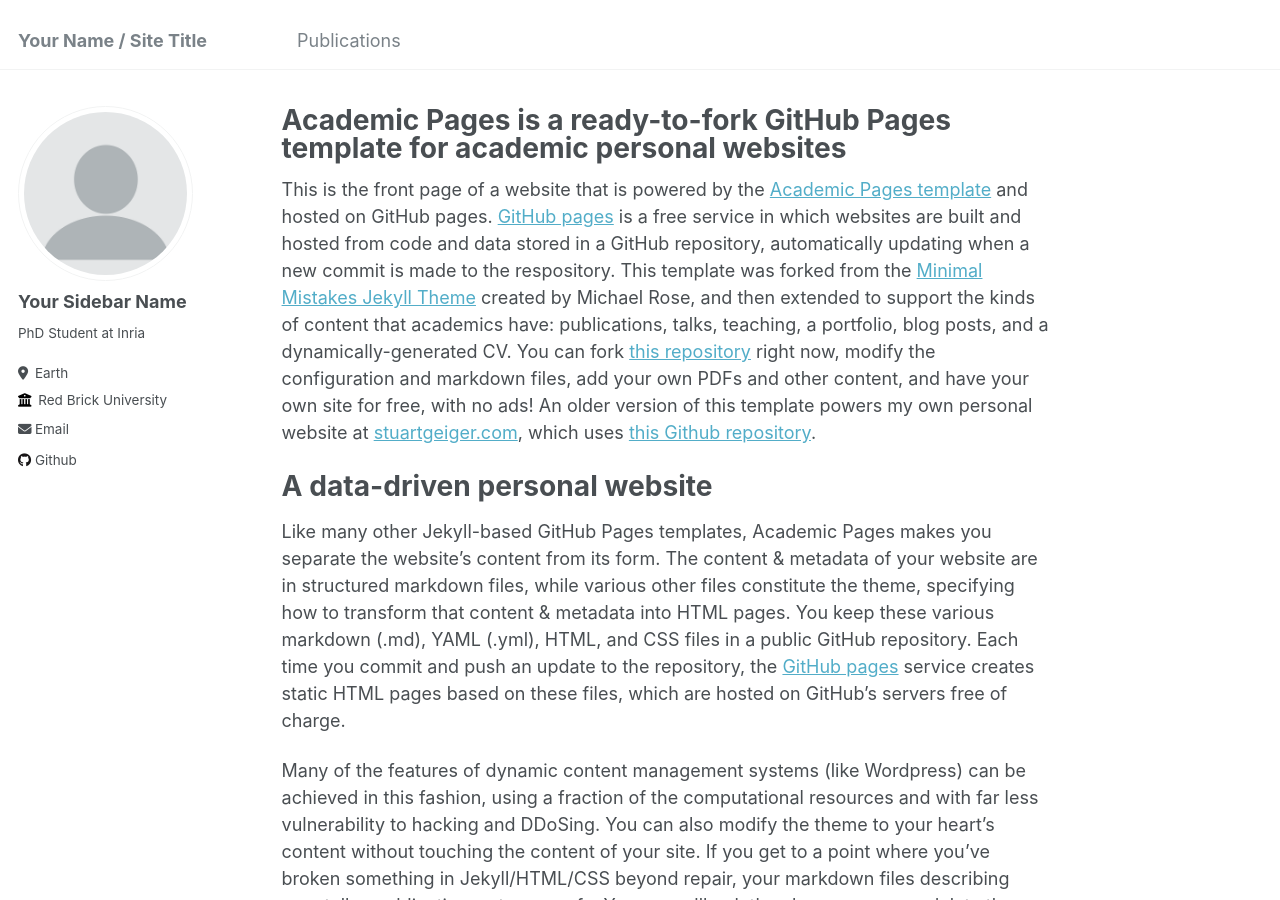
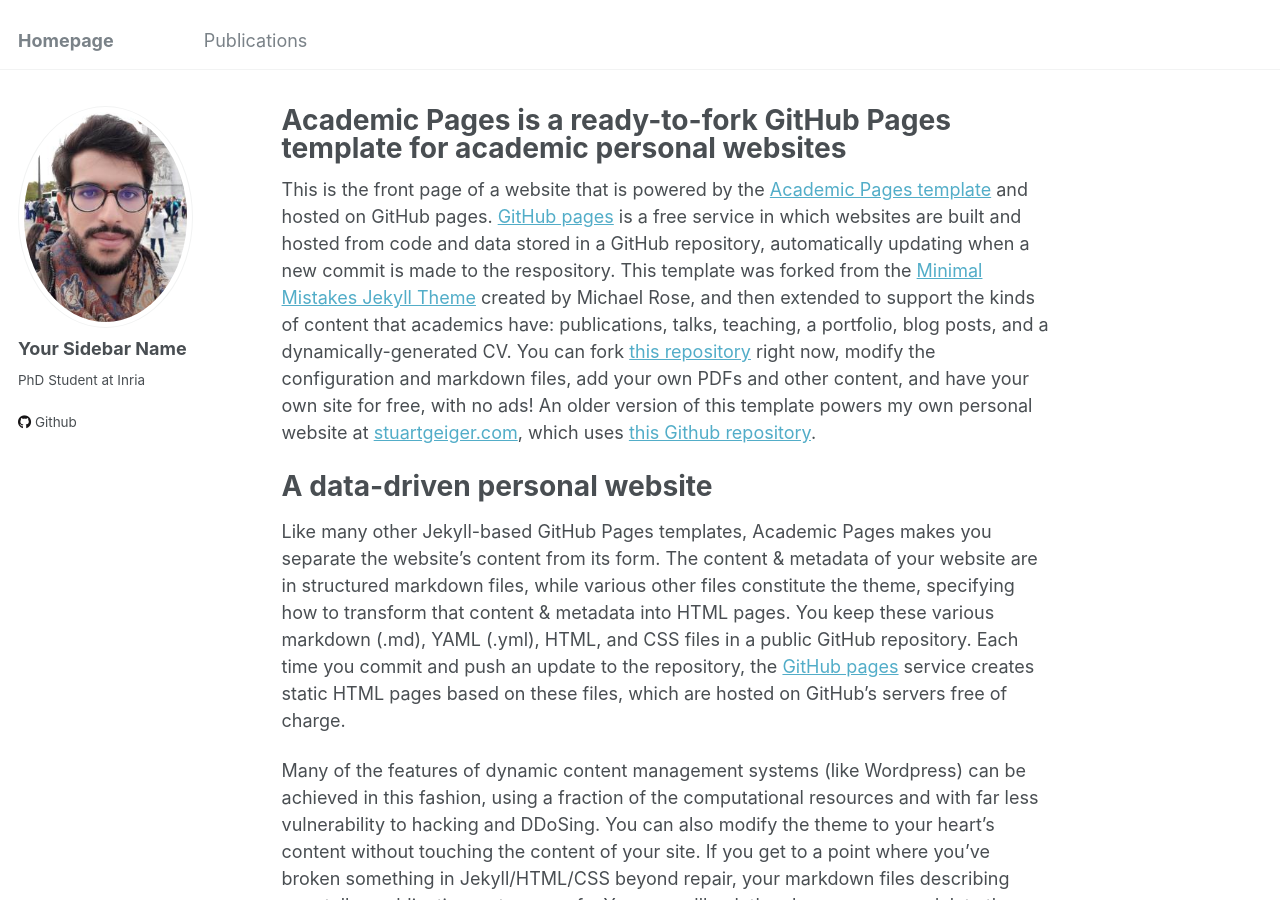
Before and after one commit to MehdiN/mehdin.github.io, a Jekyll site: the page built from _pages/about.md, in a window 1280 px wide and 900 px high. Built offline with Jekyll 4.4.1, drawn with Linux system fonts in a browser that asks for light colours.

Commit message:
update site

```diff
--- a/_config.yml
+++ b/_config.yml
@@ -8,13 +8,13 @@
 
 # Basic Site Settings
 locale                   : "en-US"
-title                    : "Your Name / Site Title"
+title                    : "Homepage"
 title_separator          : "-"
 name                     : &name "MEHDI Nima"
-description              : &description "personal description"
-url                      : https://academicpages.github.io # the base hostname & protocol for your site e.g. "https://mmistakes.github.io"
+description              : &description "PhD Student at Inria"
+url                      : https://mehdin.github.io # the base hostname & protocol for your site e.g. "https://mmistakes.github.io"
 baseurl                  : "" # the subpath of your site, e.g. "/blog"
-repository               : "academicpages/academicpages.github.io"
+repository               : "mehdin.github.io"
 
 # Site Author - The following control what appear as part of the author content on the side bar.
 #               If a field is blank the icon and link will not appear, otherwise it will be shown.
@@ -25,10 +25,10 @@ author:
   name             : "Your Sidebar Name"
   pronouns         : # example: "she/her"
   bio              : "PhD Student at Inria"
-  location         : "Earth"
-  employer         : "Red Brick University"
+  location         : # "Earth"
+  employer         : #"Red Brick University"
   uri              : # URL
-  email            : "none@example.org"
+  email            : # "none@example.org"
 
   # Academic websites
   arxiv            : # URL - Update with the correct link to your profile
```
Also changed, not shown: images/profile.png.
